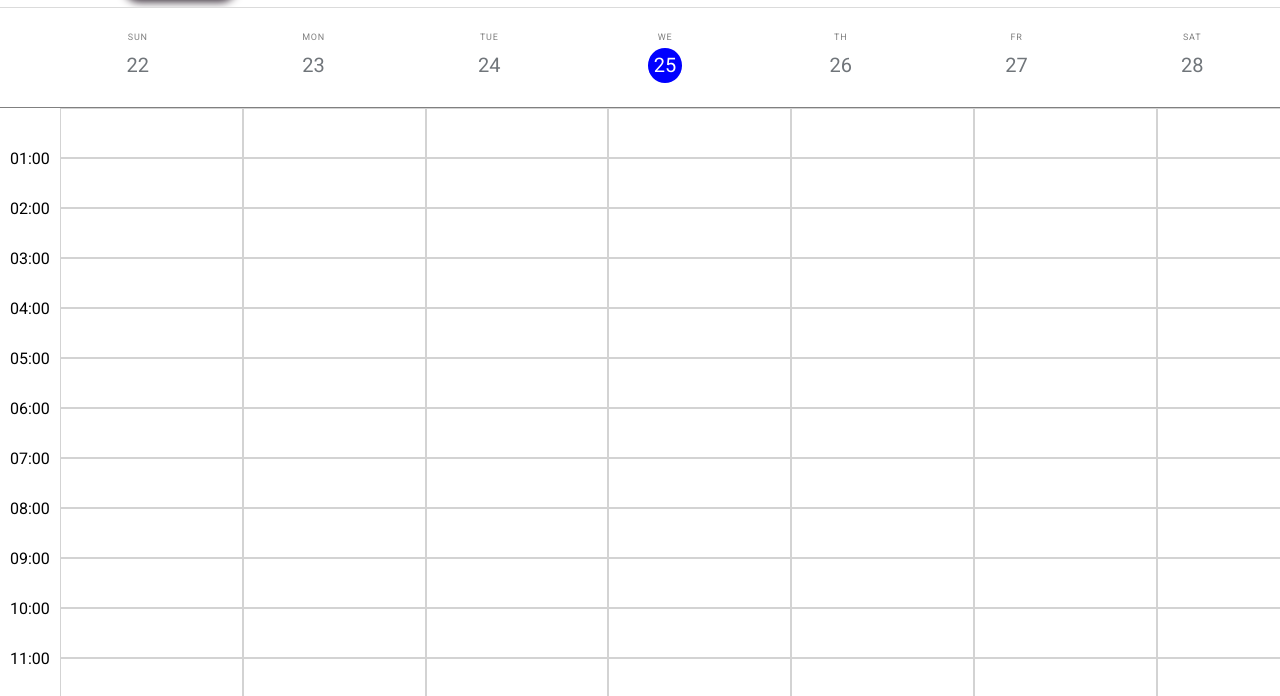
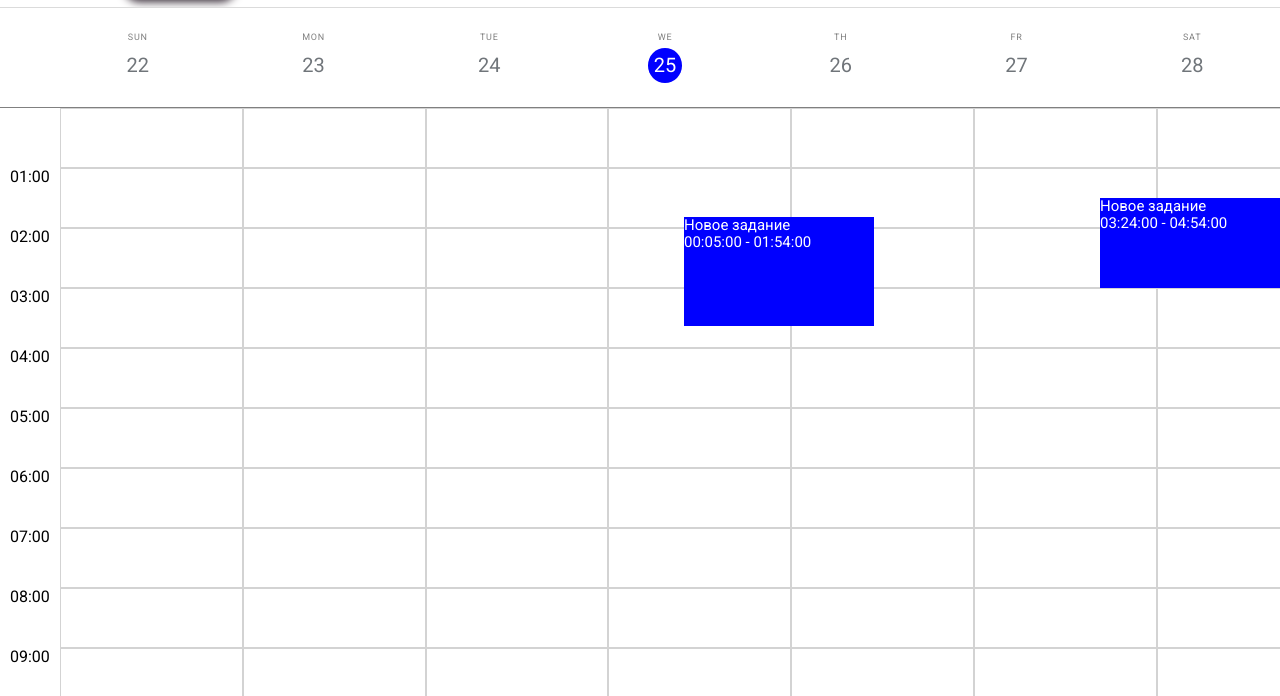
Before and after one commit to Vladsir84/calendar, a plain HTML site: page index.html in a window 1280 px wide. Shown: the part 73-769 px from the top of the page. Drawn offline with nearby package versions, Linux system fonts and the light colour scheme.

Commit message:
Отрисовка ивентов

```diff
--- a/source/scripts/slots-logic.js
+++ b/source/scripts/slots-logic.js
@@ -12,18 +12,22 @@ export const emptyCellClick = event => {
 calendar_visualization.addEventListener('click', emptyCellClick);
 
 function displayEvent(starttime, endTime, dayNumber, text) {
+    let diff = ((endTime - starttime) / 1000 / 60);
     let eventPlace = document.querySelector('.event-place')
     let activeEvent = document.createElement('div');
     activeEvent.classList.add('active_event');
-    activeEvent.style.height = `${(endTime - starttime) * 50}px`;
-    activeEvent.style.marginLeft = `${60 + dayNumber * 209}px`
-    activeEvent.style.marginTop = `${starttime * 50}px`;
-
+    activeEvent.style.height = `${diff}px`;
+    activeEvent.style.marginLeft = `${60 + dayNumber * 208}px`
+    activeEvent.style.marginTop = `${diff}px`;
     eventPlace.append(activeEvent);
     activeEvent.innerHTML += `${text}<br>`
-    activeEvent.innerHTML += `${(starttime < 10) ? '0' + starttime : starttime + ''}: 00 - ${(starttime < 10) ? '0' + (starttime + 1) : starttime + 1 + ''}: 00`;
+    activeEvent.innerHTML += `${(starttime + '').split(' ')[4]} - ${(endTime + '').split(' ')[4]}`;
 };
 
 let x = new Date('December 17, 1995 03:24:00');
-let y = new Date('December 17, 1995 03:54:00');
+let y = new Date('December 17, 1995 04:54:00');
 displayEvent(x, y, 5, 'Новое задание');
+
+let x1 = new Date('December 17, 1995 00:05:00');
+let y1 = new Date('December 17, 1995 01:54:00');
+displayEvent(x1, y1, 3, 'Новое задание');
--- a/source/styles/calendar-visualization.scss
+++ b/source/styles/calendar-visualization.scss
@@ -1,6 +1,6 @@
 .emptyCell {
   width: 208px;
-  height: 50px;
+  height: 60px;
   border: 1px solid lightgrey;
 }
 
--- a/source/styles/main.scss
+++ b/source/styles/main.scss
@@ -5,10 +5,10 @@
   .timing {
     &__blocks {
       position: relative;
-      top: 42px;
+      top: 60px;
       margin-right: 10px;
       margin-left: 10px;
-      height: 50px;
+      height: 60px;
       color: black;
     }
   }
```
Also changed, not shown: styles.css.
